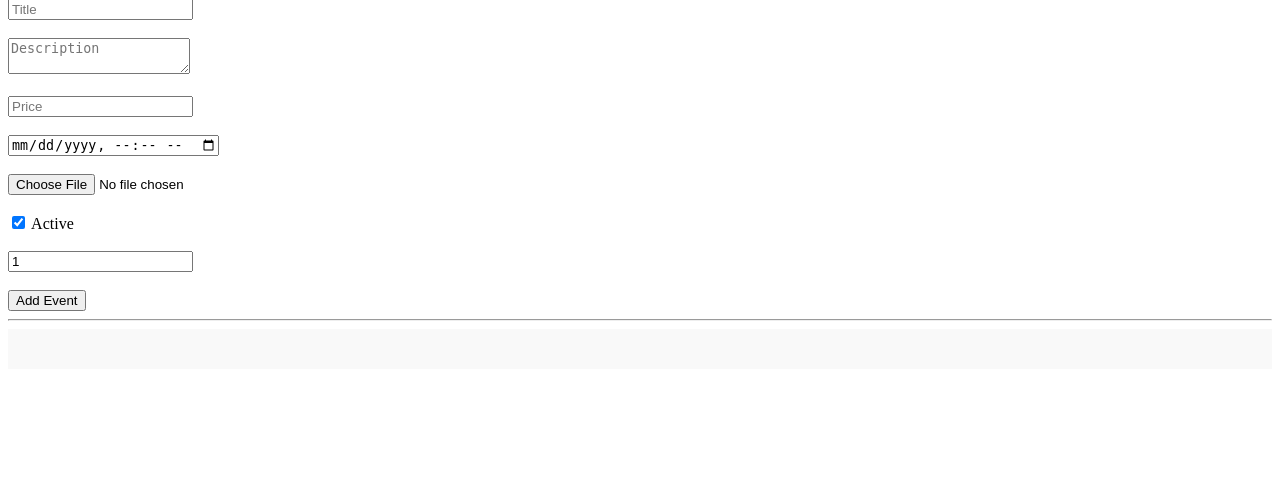
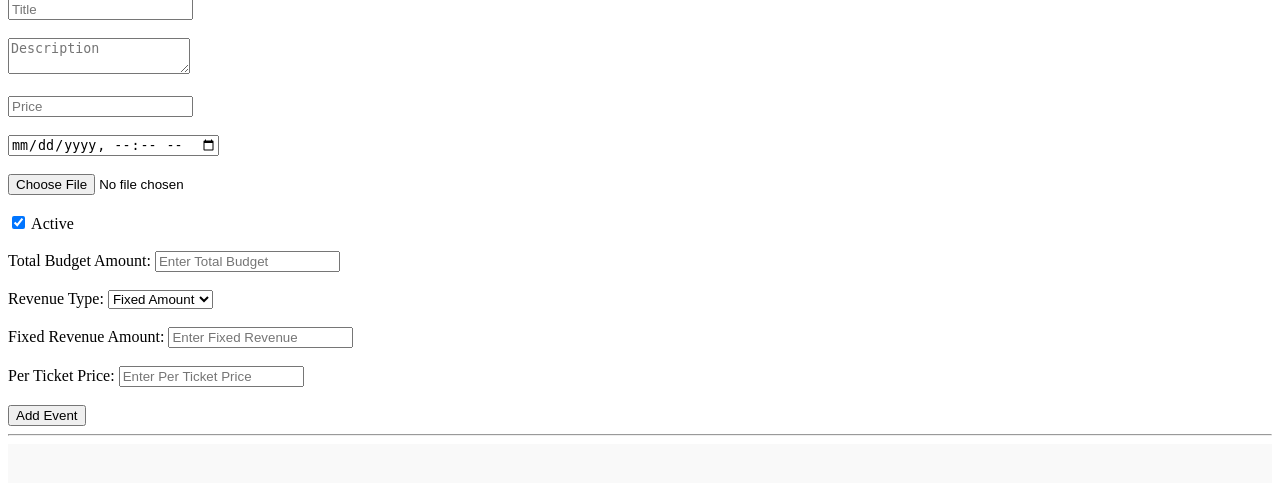
Before and after one commit to Subathees-LSA/LSA, a Django app: page /lottery-events/add/ in a window 1280 px wide. Shown: the part 128-611 px from the top of the page. Run offline with Django 5.2, Linux system fonts and the light colour scheme; the visitor is signed in with stand-in values (Sample User, id 1); data that the repository does not hold is empty.

Commit message:
Update lottery_events_add.html

```diff
--- a/LSA/adminpanel/templates/lottery_events_add.html
+++ b/LSA/adminpanel/templates/lottery_events_add.html
@@ -45,8 +45,60 @@
     <input type="checkbox" name="is_active" checked> Active<br>
     <span class="lottery_events_add_isactive_error" id="lottery_events_add_isactive_validation"></span><br>
 
-    <input type="number" name="total_tickets" placeholder="Total Tickets" min="1" step="1" value="1"><br>
-    <span class="lottery_events_add_totaltickets_error" id="lottery_events_add_totaltickets_validation"></span><br>
+
+<!-- Total Budget Amount -->
+<label for="totalBudget">Total Budget Amount:</label>
+<input type="number" id="lottery_events_add_totalBudget" name="total_budget" placeholder="Enter Total Budget" min="0" required><br>
+<span class="lottery_events_add_budget_error" id="lottery_events_add_budget_validation"></span><br>
+<!-- Revenue Type -->
+<label for="revenueType">Revenue Type:</label>
+<select id="lottery_events_add_revenueType" name="revenue_type">
+    <option value="fixed">Fixed Amount</option>
+    <option value="percentage">Percentage</option>
+</select><br>
+<span class="lottery_events_add_revenue_type_error" id="lottery_events_add_revenue_type_validation"></span><br>
+
+<!-- Revenue Input -->
+<div id="lottery_events_add_fixedAmountInput">
+    <label for="fixedRevenue">Fixed Revenue Amount:</label>
+    <input type="number" id="lottery_events_add_fixedRevenue" name="fixed_revenue" placeholder="Enter Fixed Revenue" min="0"><br>
+    <span class="lottery_events_add_fixed_revenue_error" id="lottery_events_add_fixed_revenue_validation"></span><br>
+</div>
+
+<div id="lottery_events_add_percentageInput" style="display: none;">
+    <label for="percentageRevenue">Percentage Revenue:</label>
+    <select id="lottery_events_add_percentageRevenue" name="percentage_revenue">
+        <option value="0">0%</option>
+        <option value="5">5%</option>
+        <option value="10">10%</option>
+        <option value="15">15%</option>
+        <option value="20">20%</option>
+        <option value="25">25%</option>
+        <option value="50">50%</option>
+        <option value="75">75%</option>
+        <option value="100">100%</option>
+    </select><br>
+    <span class="lottery_events_add_percentage_revenue_error" id="lottery_events_add_percentage_revenue_validation"></span><br>
+</div>
+
+<!-- Display Total Amount -->
+<div id="lottery_events_add_total_amount_container" style="display: none;">
+    <label for="totalAmount">Total Amount:</label>
+    <input type="number" id="lottery_events_add_totalAmount" name="total_amount" readonly><br>
+    <span class="lottery_events_add_total_amount_error" id="lottery_events_add_total_amount_validation"></span><br>
+</div>
+
+<!-- Per Ticket Price -->
+<label for="perTicketPrice">Per Ticket Price:</label>
+<input type="number" id="lottery_events_add_perTicketPrice" name="per_ticket_price" placeholder="Enter Per Ticket Price" min="0" required><br>
+<span class="lottery_events_add_per_ticket_error" id="lottery_events_add_per_ticket_validation"></span><br>
+<!-- Display Total Tickets -->
+<div id="lottery_events_add_total_tickets_container" style="display: none;">
+    <label for="totalTickets">Total Tickets:</label>
+    <input type="number" id="lottery_events_add_totalTickets" name="calculated_total_tickets" readonly><br>
+    <span class="lottery_events_add_total_tickets_error" id="lottery_events_add_total_tickets_validation"></span><br>
+</div>
+
 
     <button type="button" onclick="submitAddLotteryEvent()">Add Event</button>
 </form>
@@ -55,6 +107,5 @@
 <div id="lottery-events-container" class="lottery-events-grid">
     <!-- Lottery event cards will be dynamically injected here -->
 </div>
-
 </body>
 </html>
```
